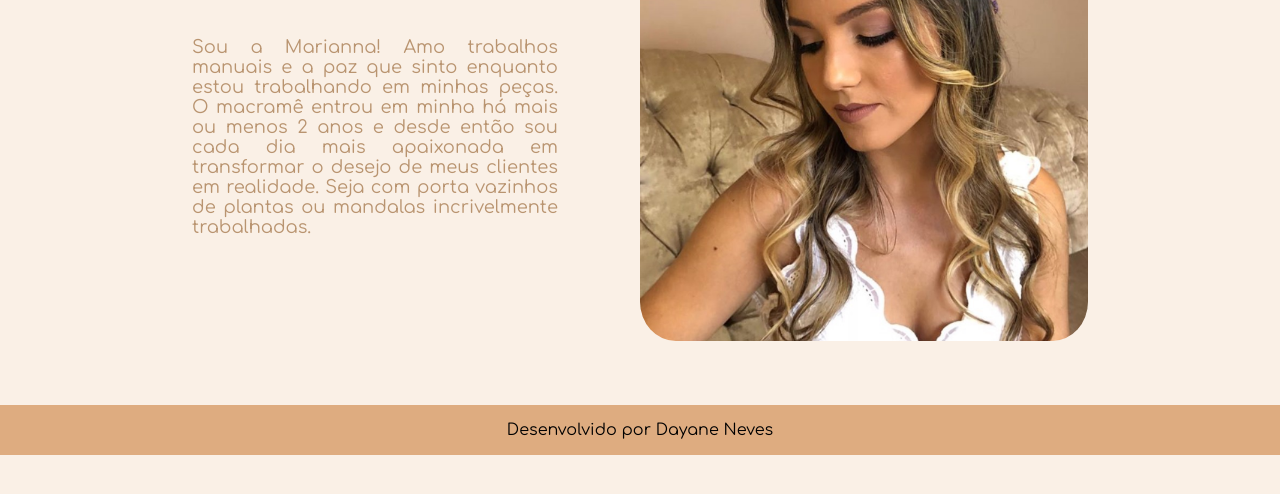
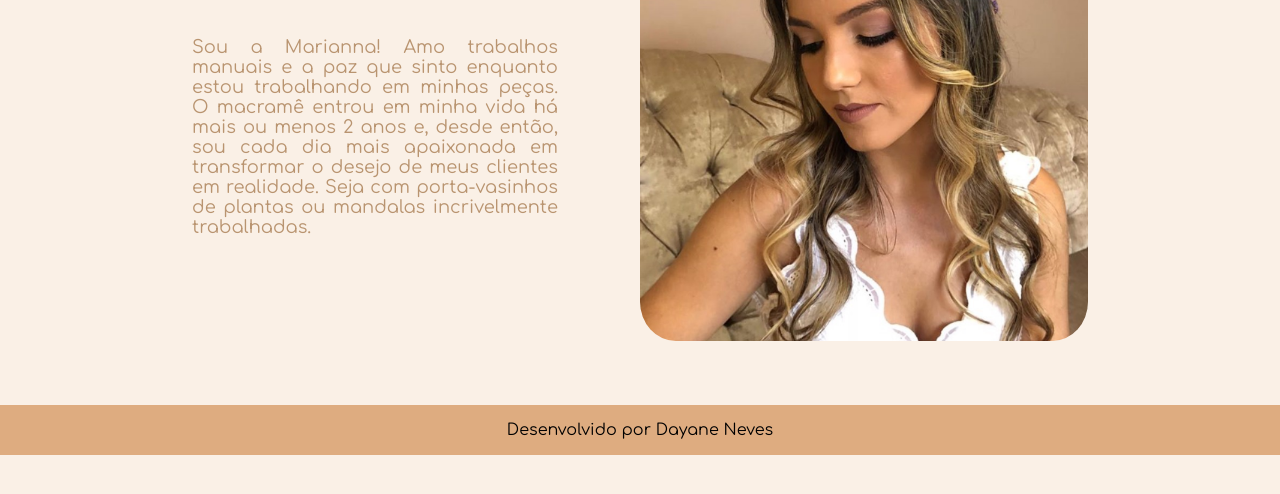
Before and after one commit to Daysousa/portifolio-nosemmim, a plain HTML site: page about.html in a window 1280 px wide. Shown: the part 260-754 px from the top of the page. Drawn offline with Linux system fonts and the light colour scheme.

Commit message:
Update about.html

```diff
--- a/about.html
+++ b/about.html
@@ -17,7 +17,7 @@
     <main class="apresentacao">
         <section class="apresentacao__conteudo">
             <h1 class="apresentacao__conteudo__titulo">Sobre mim</h1>
-            <p class="apresentacao__conteudo__texto">Sou a Marianna! Amo trabalhos manuais e a paz que sinto enquanto estou trabalhando em minhas peças. O macramê entrou em minha há mais ou menos 2 anos e desde então sou cada dia mais apaixonada em transformar o desejo de meus clientes em realidade. Seja com porta vazinhos de plantas ou mandalas incrivelmente trabalhadas.</p>
+            <p class="apresentacao__conteudo__texto">Sou a Marianna! Amo trabalhos manuais e a paz que sinto enquanto estou trabalhando em minhas peças. O macramê entrou em minha vida há mais ou menos 2 anos e, desde então, sou cada dia mais apaixonada em transformar o desejo de meus clientes em realidade. Seja com porta-vasinhos de plantas ou mandalas incrivelmente trabalhadas.</p>
 
         </section>
         <img class="apresentacao__imagem__sobremim" src="./assets/imagem.png" alt="Foto da Marinna de noiva">
```
